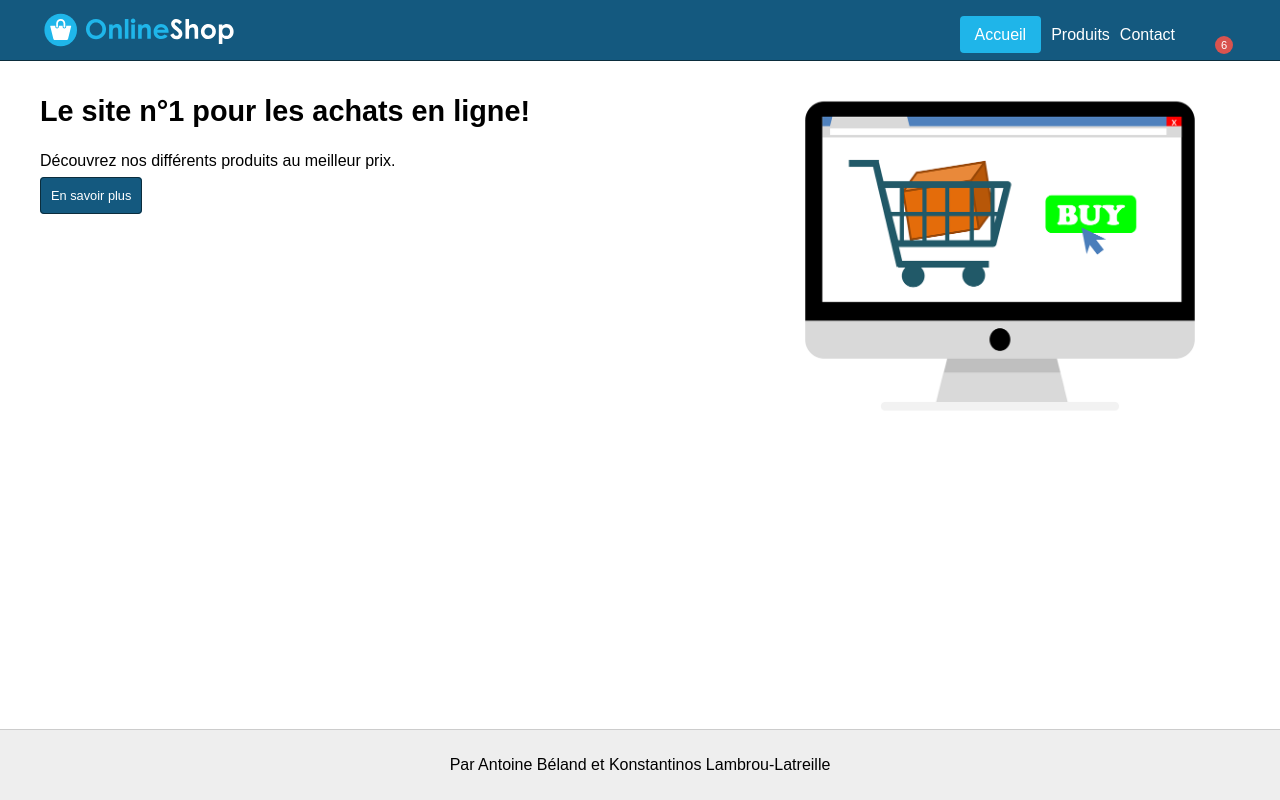
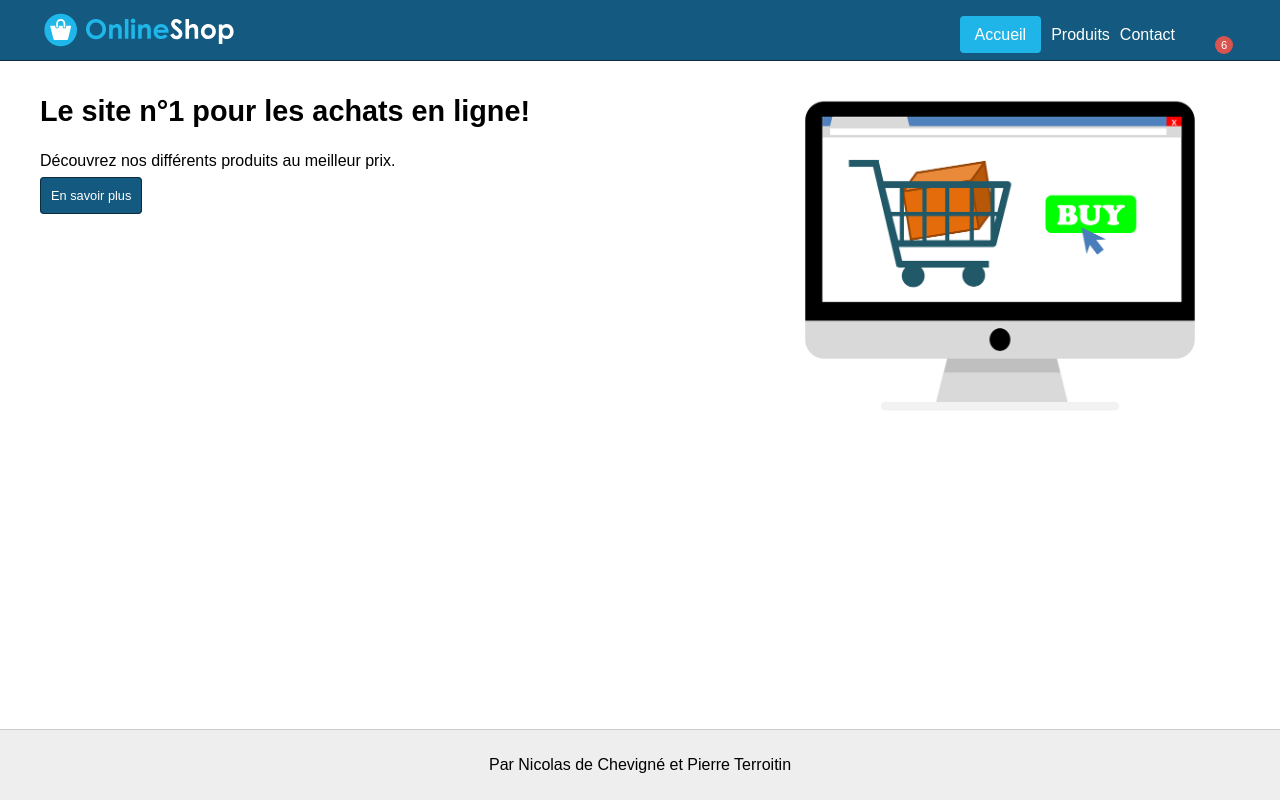
Before and after one commit to nico2che/polymtl-log4420, an Angular app in the folder client/: page /accueil in a window 1280 px wide. Built offline with nearby package versions, Linux system fonts and the light colour scheme; some icons are missing.

Commit message:
Change footer names

```diff
--- a/client/src/app/app.component.ts
+++ b/client/src/app/app.component.ts
@@ -9,10 +9,9 @@ import { Component } from '@angular/core';
 })
 export class AppComponent {
 
-  // TODO: Modifier le nom des auteurs pour vos noms
   readonly authors = [
-    'Antoine Béland',
-    'Konstantinos Lambrou-Latreille'
+    'Nicolas de Chevigné',
+    'Pierre Terroitin'
   ];
 
   // TODO: À compléter
```
Also changed, not shown: 2 other files (tests, documents, lock files or other folders).
